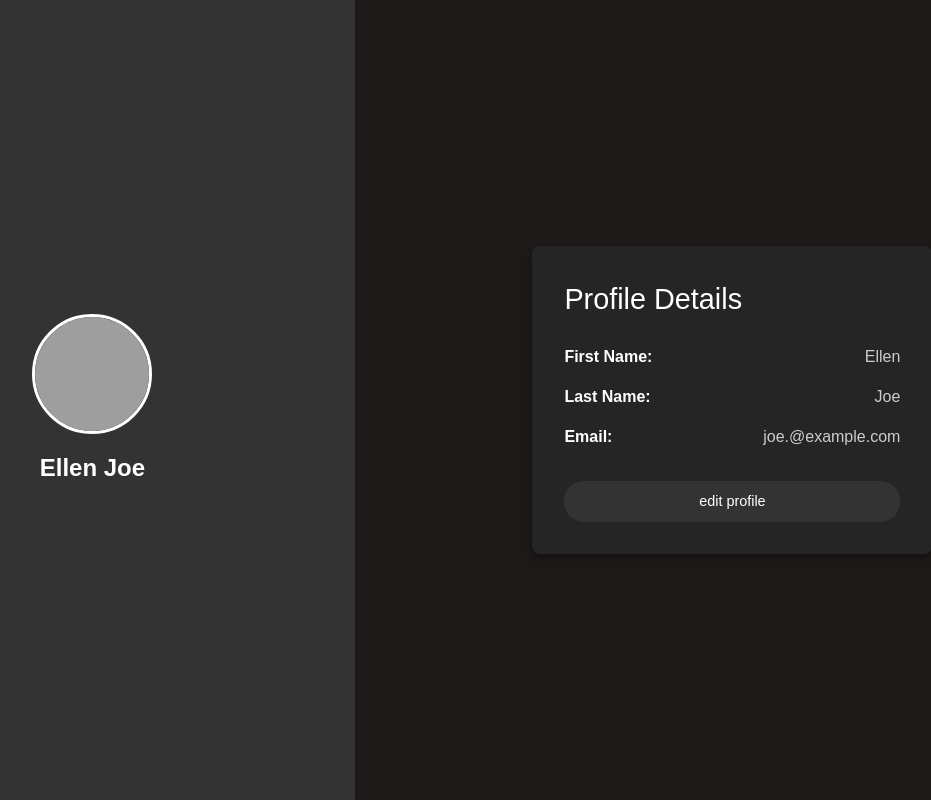
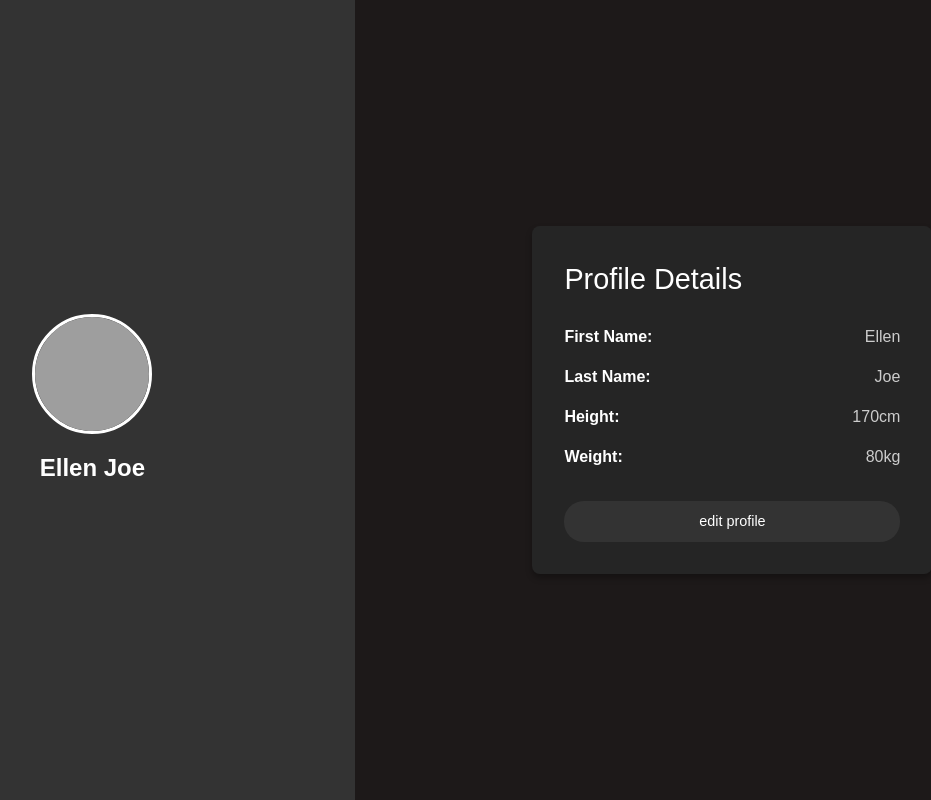
Before and after one commit to Micro-88/Fitness-Tracker, a Next.js app: page /profile in a window 1280 px wide. Shown: the whole page, without its empty margins (170-1101 px from the left). Built offline with nearby package versions, Linux system fonts and the light colour scheme; grey boxes are pictures that could not be loaded.

Commit message:
Added Height and Weight

```diff
--- a/app/profile/page.tsx
+++ b/app/profile/page.tsx
@@ -27,8 +27,12 @@ const UserProfile: React.FC = () => {
             <span className={styles.value}>Joe</span>
           </div>
           <div className={styles.detailRow}>
-            <span className={styles.label}>Email:</span>
-            <span className={styles.value}>joe.@example.com</span>
+            <span className={styles.label}>Height:</span>
+            <span className={styles.value}>170cm</span>
+          </div>
+          <div className={styles.detailRow}>
+            <span className={styles.label}>Weight:</span>
+            <span className={styles.value}>80kg</span>
           </div>
           <button className={styles.button}>Edit Profile</button>
         </div>
```
